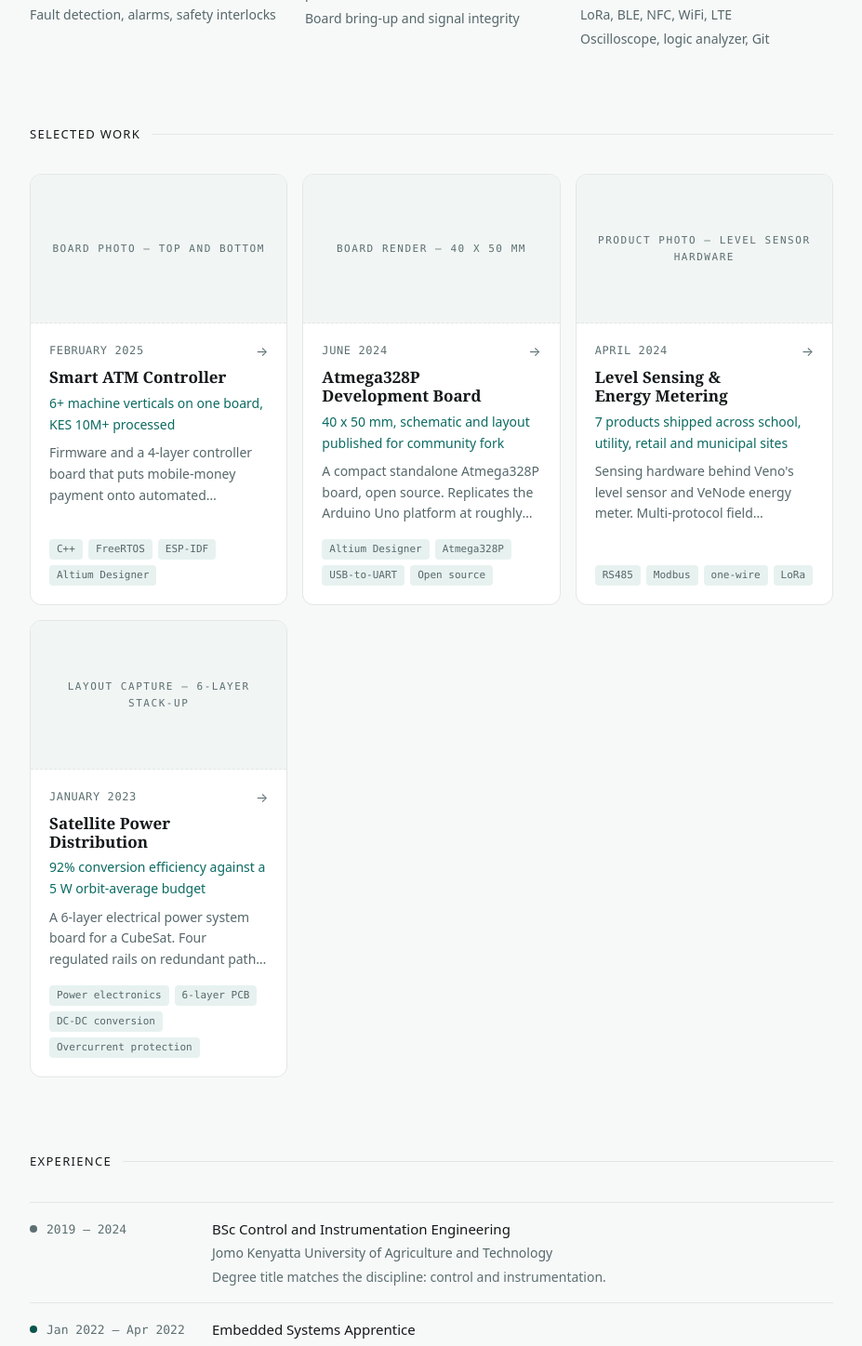
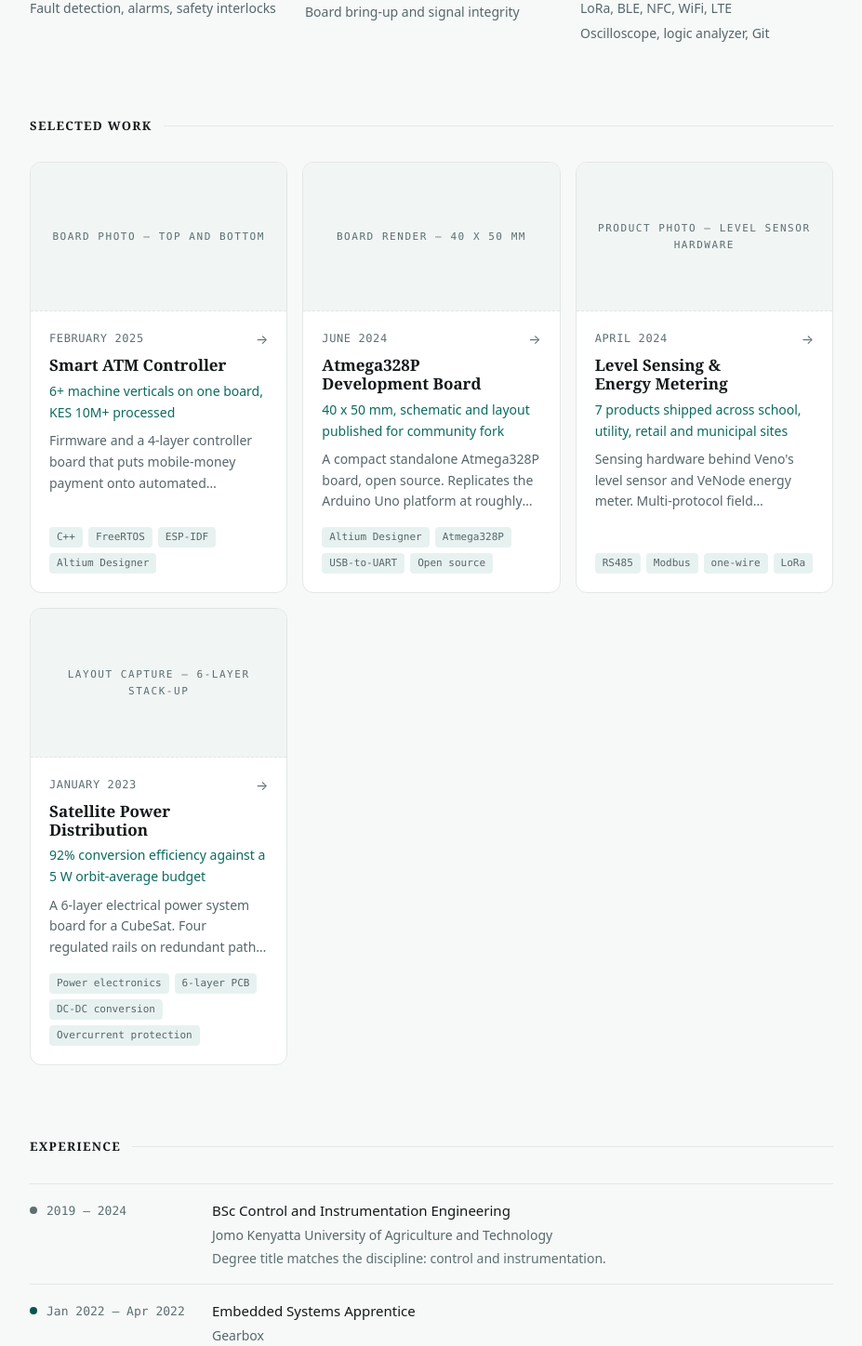
Before and after one commit to i3v3y3/portfolio, a Next.js app: page / in a window 1280 px wide. Shown: the part 940-2388 px from the top of the page at 93% size, without its empty margins (176-1103 px from the left). Built offline with nearby package versions, Linux system fonts and the light colour scheme.

Commit message:
style(design): FINDING-002 — section labels are real h2 elements
Outline was h1 then four card h3s: a screen reader user navigating by heading
never learned the page had sections. Now h1 to h2 to h3. Visually identical.

```diff
--- a/components/SectionHeading.tsx
+++ b/components/SectionHeading.tsx
@@ -1,9 +1,22 @@
+/**
+ * Section heading.
+ *
+ * Renders a real <h2> so the page has a heading outline: h1 (name) → h2
+ * (section) → h3 (project card). Previously a <span>, which meant screen
+ * reader users navigating by heading skipped straight from the hero to the
+ * project titles and never learned the page had sections at all.
+ *
+ * Visually unchanged: the small uppercase label with a rule is the design.
+ */
 export default function SectionHeading({ id, children }: { id: string; children: React.ReactNode }) {
   return (
     <div className="mb-8 flex items-center gap-3">
-      <span id={id} className="text-[13px] font-medium uppercase tracking-widest text-foreground">
+      <h2
+        id={id}
+        className="text-[13px] font-medium uppercase tracking-widest text-foreground"
+      >
         {children}
-      </span>
+      </h2>
       <div className="h-px flex-1 bg-border" />
     </div>
   )
--- a/components/Timeline.tsx
+++ b/components/Timeline.tsx
@@ -41,12 +41,12 @@ export default function Timeline({ milestones }: { milestones: Milestone[] }) {
   return (
     <section className="mb-20" aria-labelledby="timeline-heading">
       <div className="flex items-center gap-3 mb-8">
-        <span
+        <h2
           id="timeline-heading"
           className="text-[13px] uppercase tracking-widest font-medium text-foreground"
         >
           Experience
-        </span>
+        </h2>
         <div className="flex-1 h-px bg-border" />
       </div>
 
```
